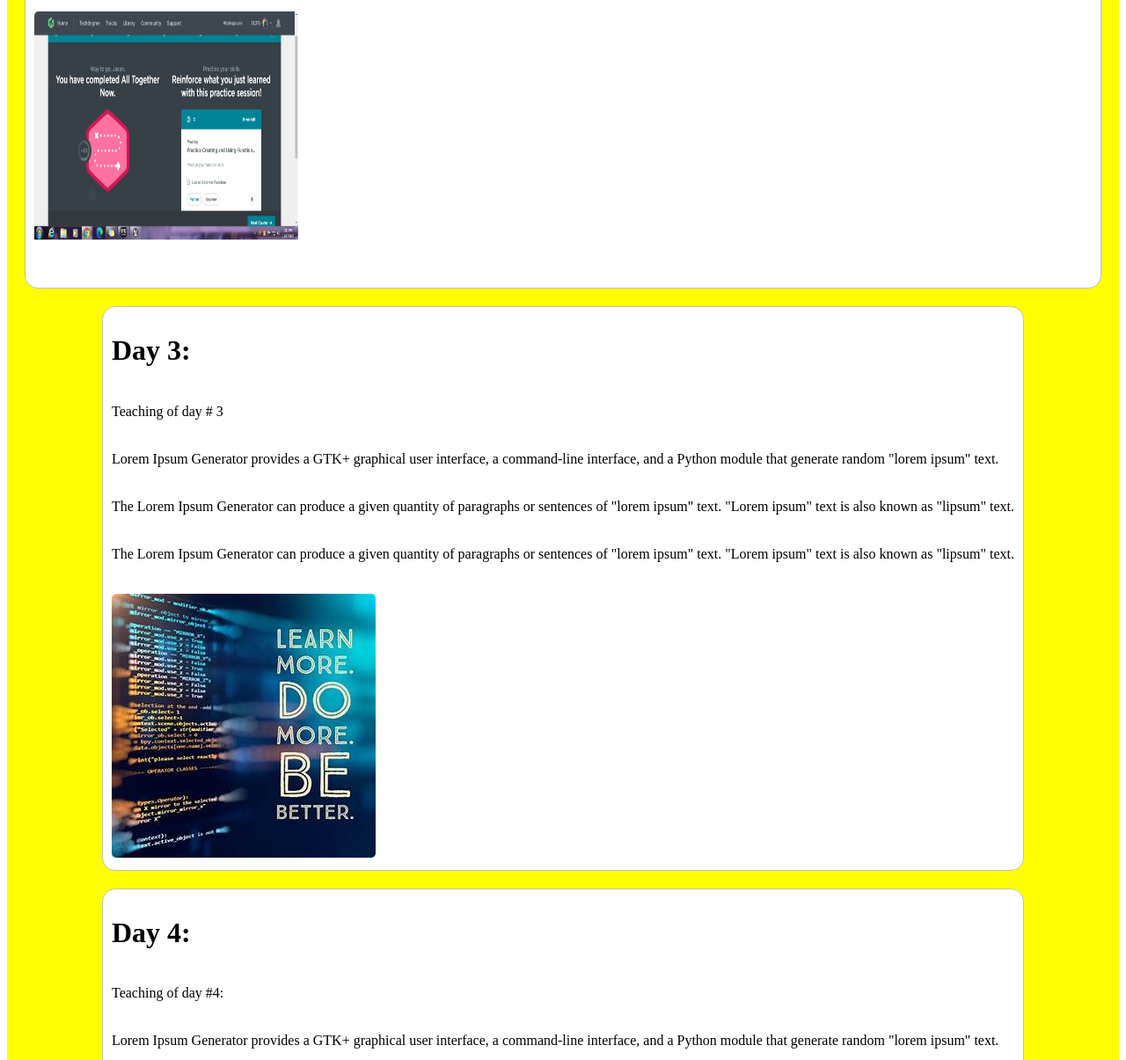
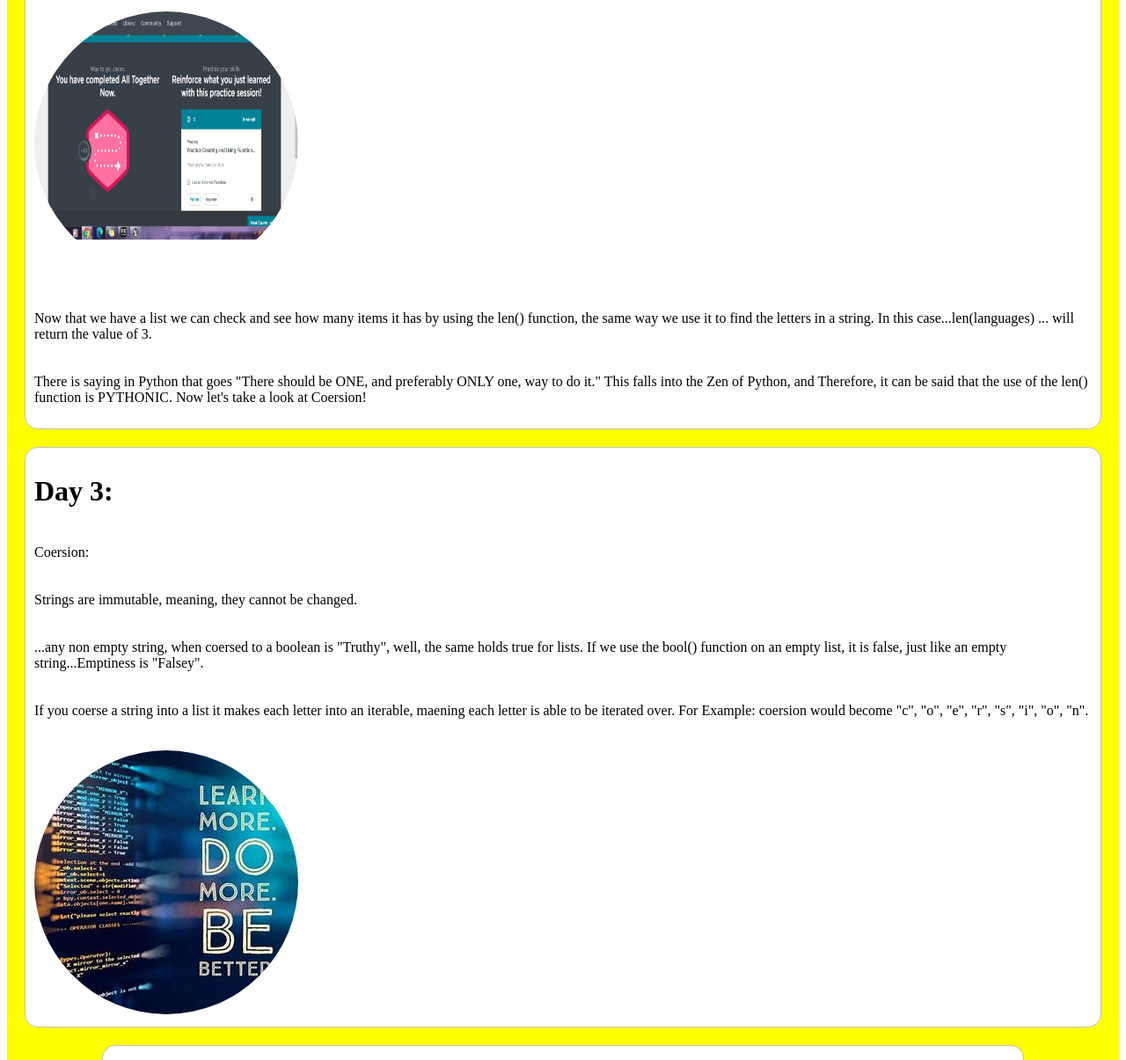
Before and after one commit to jnutt367/python, a plain HTML site: page index.html in a window 1280 px wide. Shown: the part 1434-2639 px from the top of the page at 88% size. Drawn offline with nearby package versions, Linux system fonts and the light colour scheme; a web font is replaced by a local one.

Commit message:
Making progress on my Python study sheet.

```diff
--- a/css/stylesheet.css
+++ b/css/stylesheet.css
@@ -59,5 +59,5 @@ div {
 img {
 	height: 300px;
 	width: 300px;
-	border-radius: 15px;
+	border-radius: 50%;
 }
--- a/index.html
+++ b/index.html
@@ -53,21 +53,28 @@
 			keep it around for later use, assign it a variable with an appropriate
 			name. Example ( languages = ['Python', 'JavaScript' 'C#'] )
 			</p>
+
 		  <img src="images/All_together_now.jpg">
+		  <p>Now that we have a list we can check and see how many items it has
+		  by using the len() function, the same way we use it to find the letters in a string.
+		  In this case...len(languages) ... will return the value of 3.
+		  </p>
+		  <p>There is saying in Python that goes "There should be ONE, and preferably
+		  ONLY one, way to do it." This falls into the Zen of Python,
+		  and Therefore, it can be said that the use of the len() function is PYTHONIC.
+		  Now let's take a look at Coersion!</p>
 		</div>
 
 		<div class="day-3">
 			<h1>Day 3: </h1>
-				<p>Teaching of day # 3</p>
-				<p>Lorem Ipsum Generator provides a GTK+ graphical user interface,
-				a command-line interface, and a Python module that generate random
-				"lorem ipsum" text. </p>
-				<p>The Lorem Ipsum Generator can produce a given
-				quantity of paragraphs or sentences of "lorem ipsum" text.
-				"Lorem ipsum" text is also known as "lipsum" text.</p>
-				<p>The Lorem Ipsum Generator can produce a given
-				quantity of paragraphs or sentences of "lorem ipsum" text.
-				"Lorem ipsum" text is also known as "lipsum" text.</p>
+				<p>Coersion:</p>
+				<p>Strings are immutable, meaning, they cannot be changed.</p>
+				<p>...any non empty string, when coersed to a boolean is "Truthy",
+				well, the same holds true for lists. If we use the bool() function
+				on an empty list, it is false, just like an empty string...Emptiness is "Falsey".</p>
+				<p>If you coerse a string into a list it makes each letter into an
+				iterable, maening each letter is able to be iterated over. For Example:
+				coersion would become "c", "o", "e", "r", "s", "i", "o", "n".</p>
 				<img src="images/Be_more.jpg">
         </div>
 
@@ -163,21 +170,11 @@
 				<img src="images/Dev_with_computer_screen.jpg">
         </div>
 
-
-
-
-
-
-		  <img src="images/I_Can_Learn_This.jpg">
-
-		  <img src="images/Dev_with_computer_screen.jpg">
 		  <img src="images/logo_with_screen.jpg">
-		  <img src="images/more_reasons_to_learn_python.jpg">
 		  <img src="images/Programming_is_an_art.jpg">
-		  <img src="images/python hello world.jpg">
 		  <img src="images/What_is_python.jpg">
 		  <img src="images/Whats_in_the_box.jpg">
-		   <img src="images/Why_learn_python.jpg">
+
   </main>
   <script src="//ajax.googleapis.com/ajax/libs/jquery/1.7.2/jquery.min.js" type="text/javascript"></script>
   <script src="//ajax.googleapis.com/ajax/libs/jqueryui/1.8.21/jquery-ui.min.js" type="text/javascript"></script>
```
